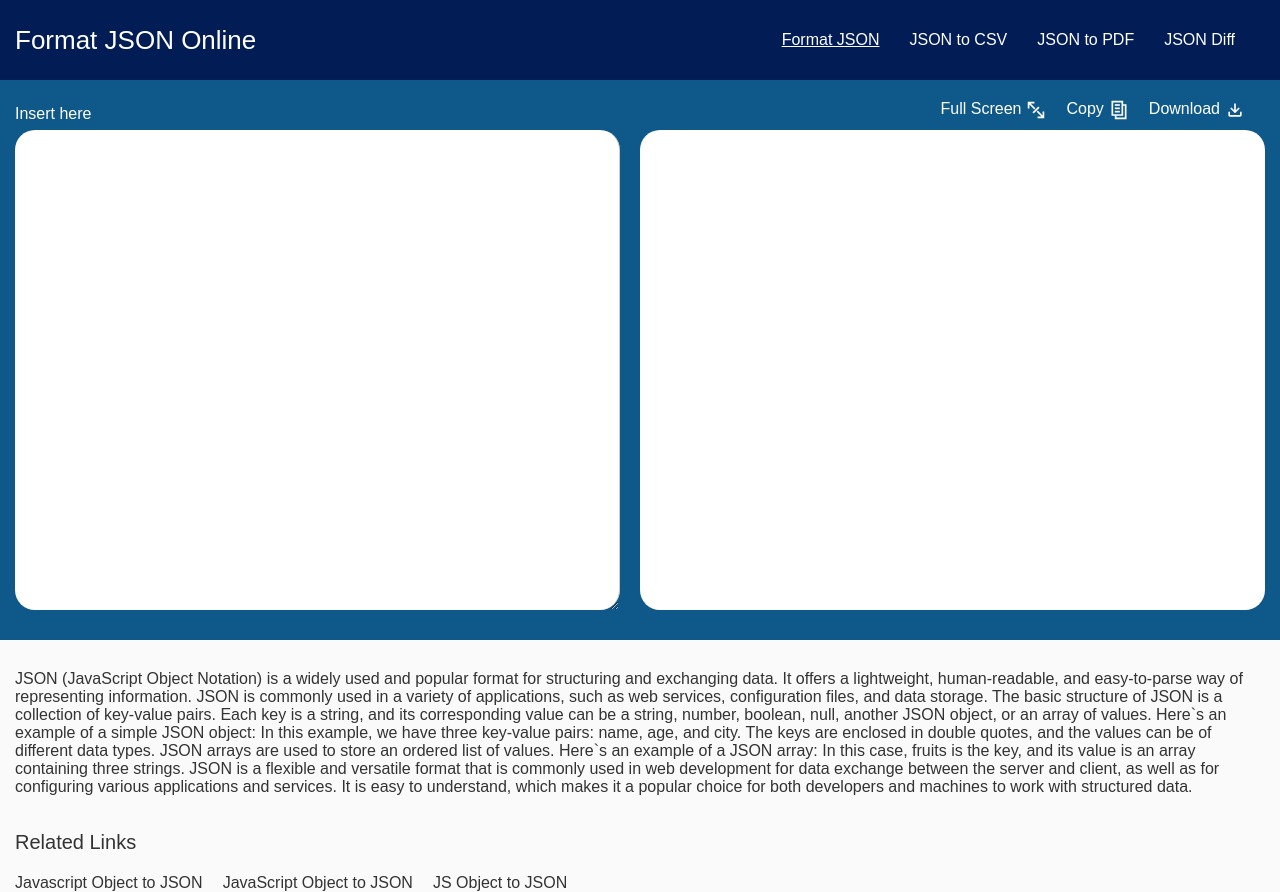
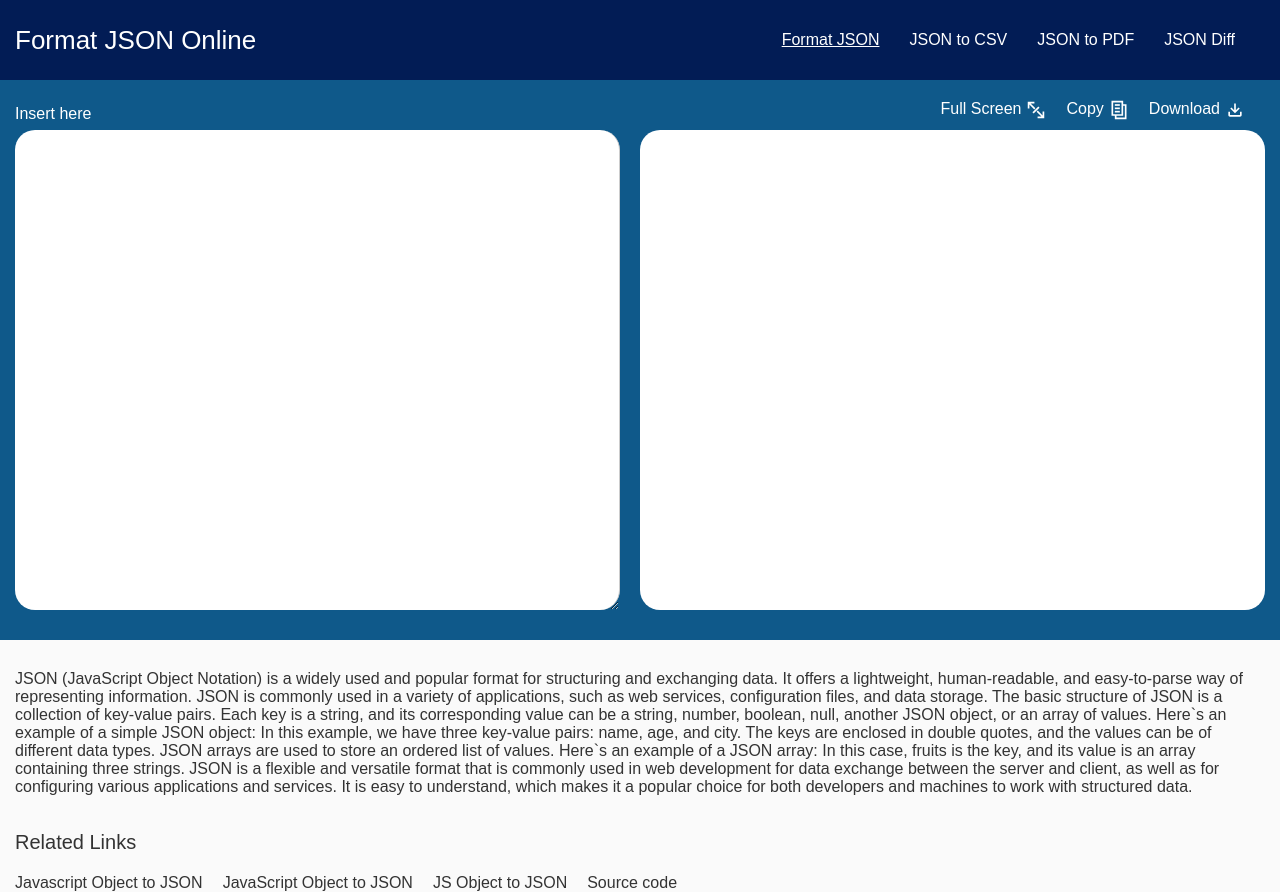
Before and after one commit to gabrielrdantas/json-to-csv, a Next.js app: page / in a window 1280 px wide. Built offline with nearby package versions, Linux system fonts and the light colour scheme.

Commit message:
readme.md

```diff
--- a/pages/index.tsx
+++ b/pages/index.tsx
@@ -204,6 +204,10 @@ const JsonFormatter: React.FC = () => {
                 name: 'JS Object to JSON',
                 link: 'https://www.tutorialrepublic.com/faq/how-to-convert-js-object-to-json-string.php',
               },
+              {
+                name: 'Source code',
+                link: 'https://github.com/gabrielrdantas/json-to-csv',
+              },
             ]}
           />
         </Content>
```
Also changed, not shown: 1 other file (tests, documents, lock files or other folders).
